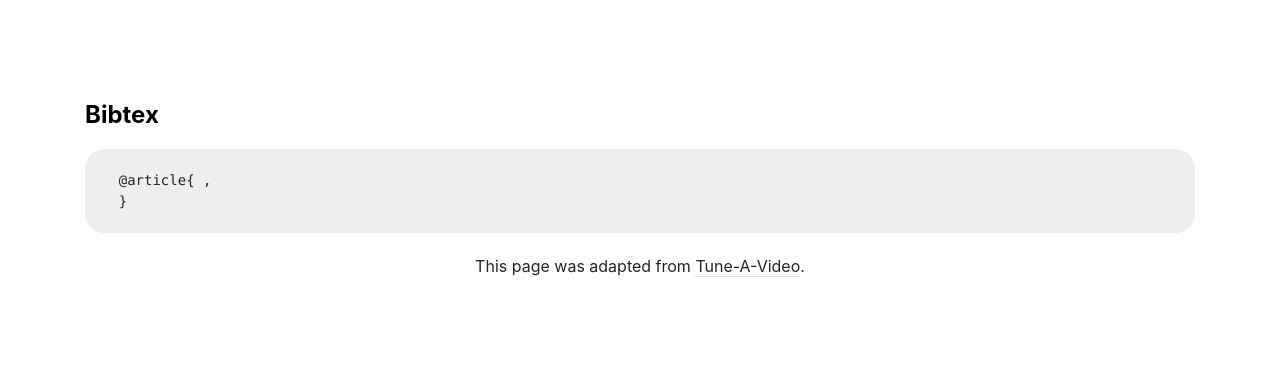
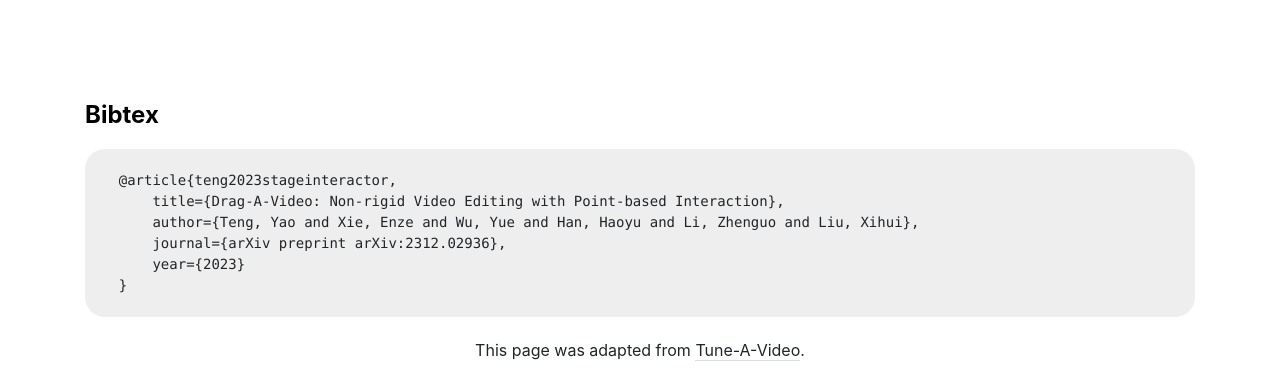
Before and after one commit to drag-a-video/drag-a-video.github.io, a plain HTML site: page index.html in a window 1280 px wide. Shown: the part 2283-2661 px from the top of the page. Before the commit the page ends 2577 px from the top, so only its background shows below. Drawn offline with nearby package versions, Linux system fonts and the light colour scheme; a web font is replaced by a local one.

Commit message:
Update index.html

```diff
--- a/index.html
+++ b/index.html
@@ -517,7 +517,11 @@
                     border-radius: 20px;
                     ">
 
-    @article{ ,
+    @article{teng2023stageinteractor,
+        title={Drag-A-Video: Non-rigid Video Editing with Point-based Interaction},
+        author={Teng, Yao and Xie, Enze and Wu, Yue and Han, Haoyu and Li, Zhenguo and Liu, Xihui},
+        journal={arXiv preprint arXiv:2312.02936},
+        year={2023}
     }
 			    </pre>
             </tbody>
```
